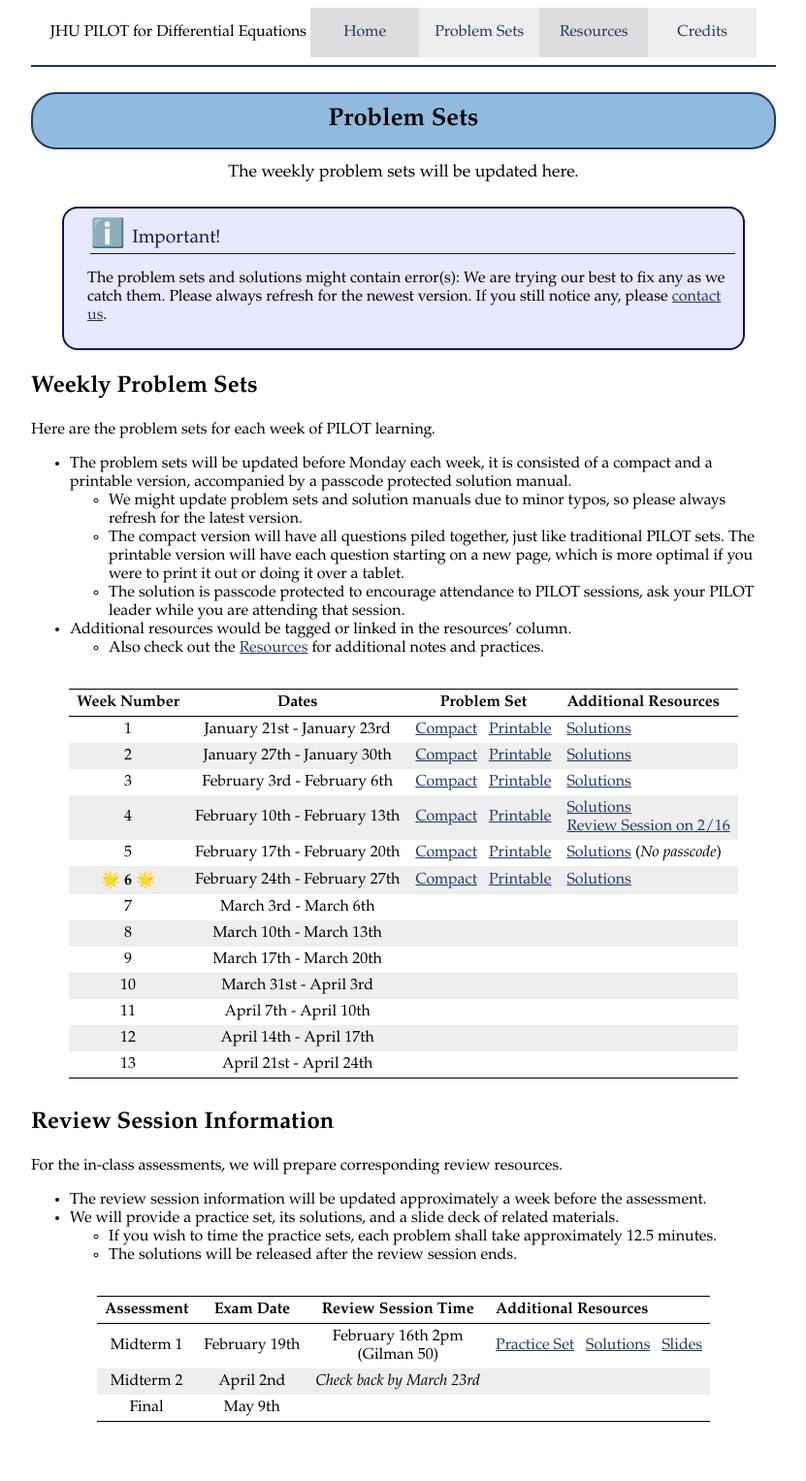
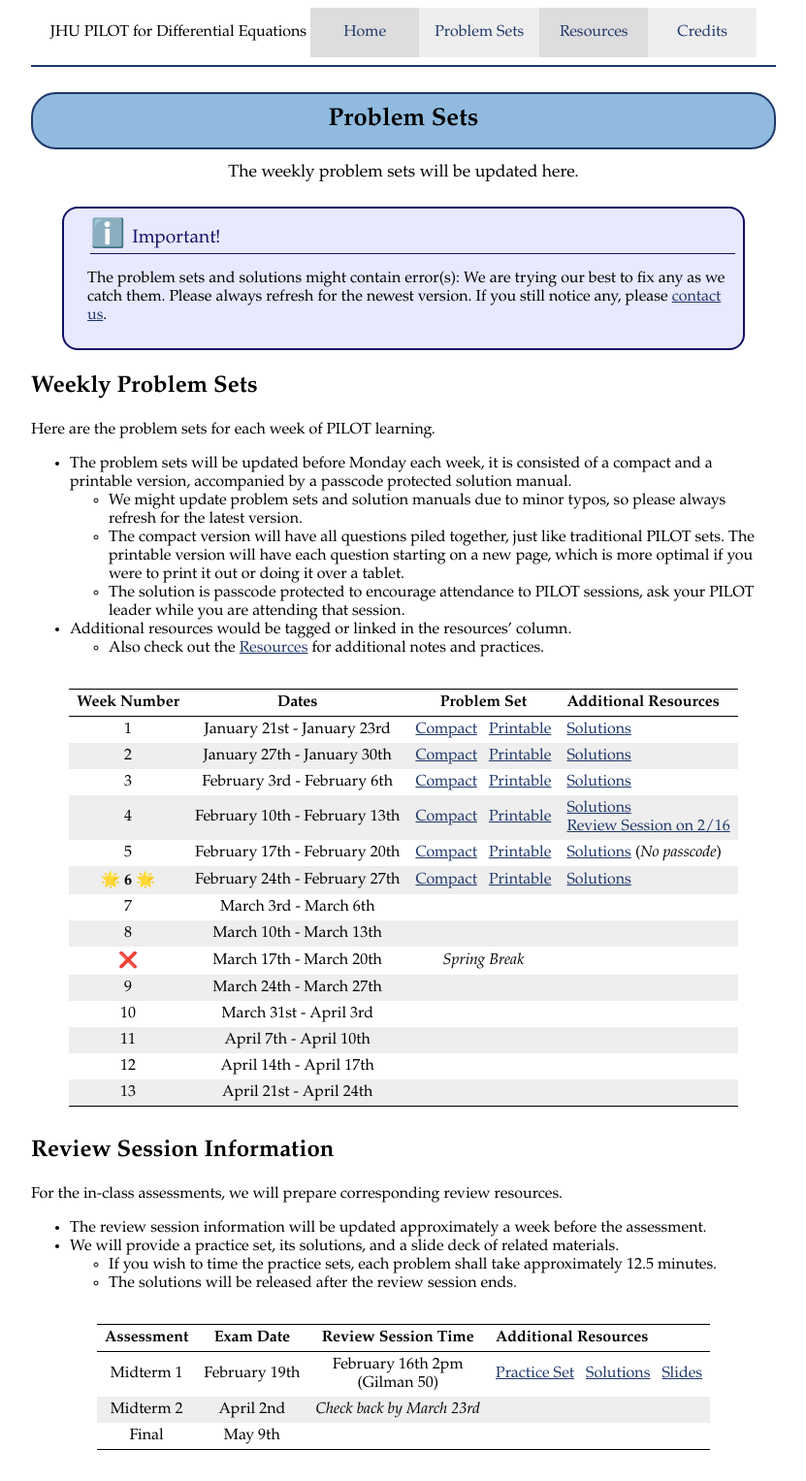
Before and after one commit to JHU-ODE-PILOT/SP25, a Jekyll site: the page built from problem_sets.md, in a window 1280 px wide. Shown: the whole page at 97% size, without its empty margins (224-1055 px from the left). Built offline with Jekyll 4.4.1, drawn with Linux system fonts in a browser that asks for light colours; before the commit the page ends 1498 px from its top, so only the background shows below that.

Commit message:
Update problem_sets.md

```diff
--- a/problem_sets.md
+++ b/problem_sets.md
@@ -35,7 +35,8 @@ Here are the problem sets for each week of PILOT learning.
 | **🌟 6 🌟** | February 24th - February 27th | [Compact]({{site.baseurl}}/PSets/6C.pdf) &nbsp; [Printable]({{site.baseurl}}/PSets/6E.pdf) | [Solutions]({{site.baseurl}}/PSets/6S.pdf) |
 | 7 | March 3rd - March 6th |  |  |
 | 8 | March 10th - March 13th |  |  |
-| 9 | March 17th - March 20th |  |  |
+| ❌ | March 17th - March 20th | *Spring Break* |  |
+| 9 | March 24th - March 27th |  |  |
 | 10 | March 31st - April 3rd |  |  |
 | 11 | April 7th - April 10th |  |  |
 | 12 | April 14th - April 17th |  |  |
```
